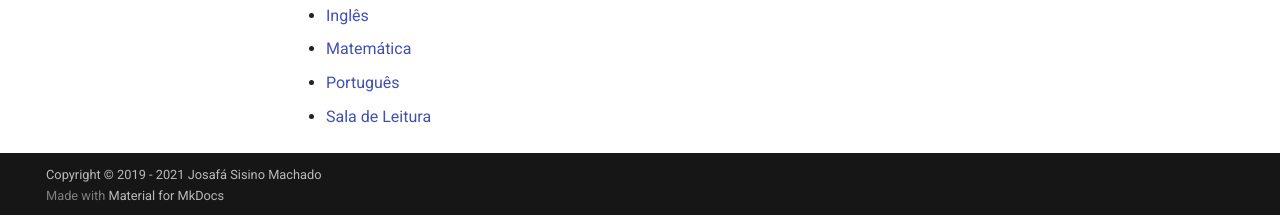
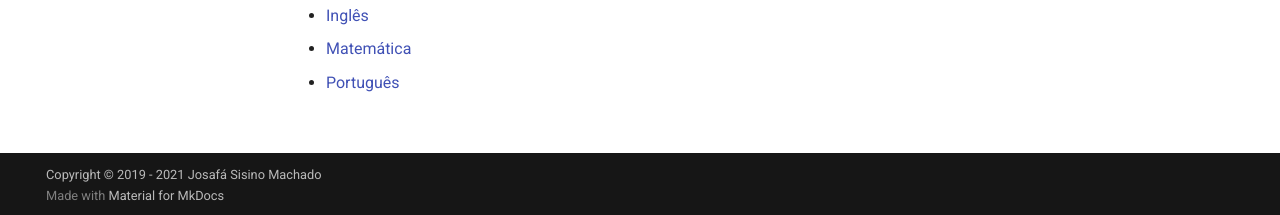
Before and after one commit to josalab/josalab, an MkDocs documentation site: the page built from docs/turmas/7o-ano.md, in a window 1280 px wide and 1089 px high. Shown: the part 871-1086 px from the top of the window. Built offline with MkDocs 1.6.1 and Material for MkDocs 9.7.7, drawn with Linux system fonts in a browser that asks for light colours; comment, search, counter and statistics services are not loaded.

Commit message:
Update 7o-ano.md

```diff
--- a/docs/turmas/7o-ano.md
+++ b/docs/turmas/7o-ano.md
@@ -24,4 +24,3 @@ Para os alunos em reinserção, as atividades de cada disciplina podem ser acess
 - [Inglês]()
 - [Matemática]()
 - [Português]()
-- [Sala de Leitura]()
```
